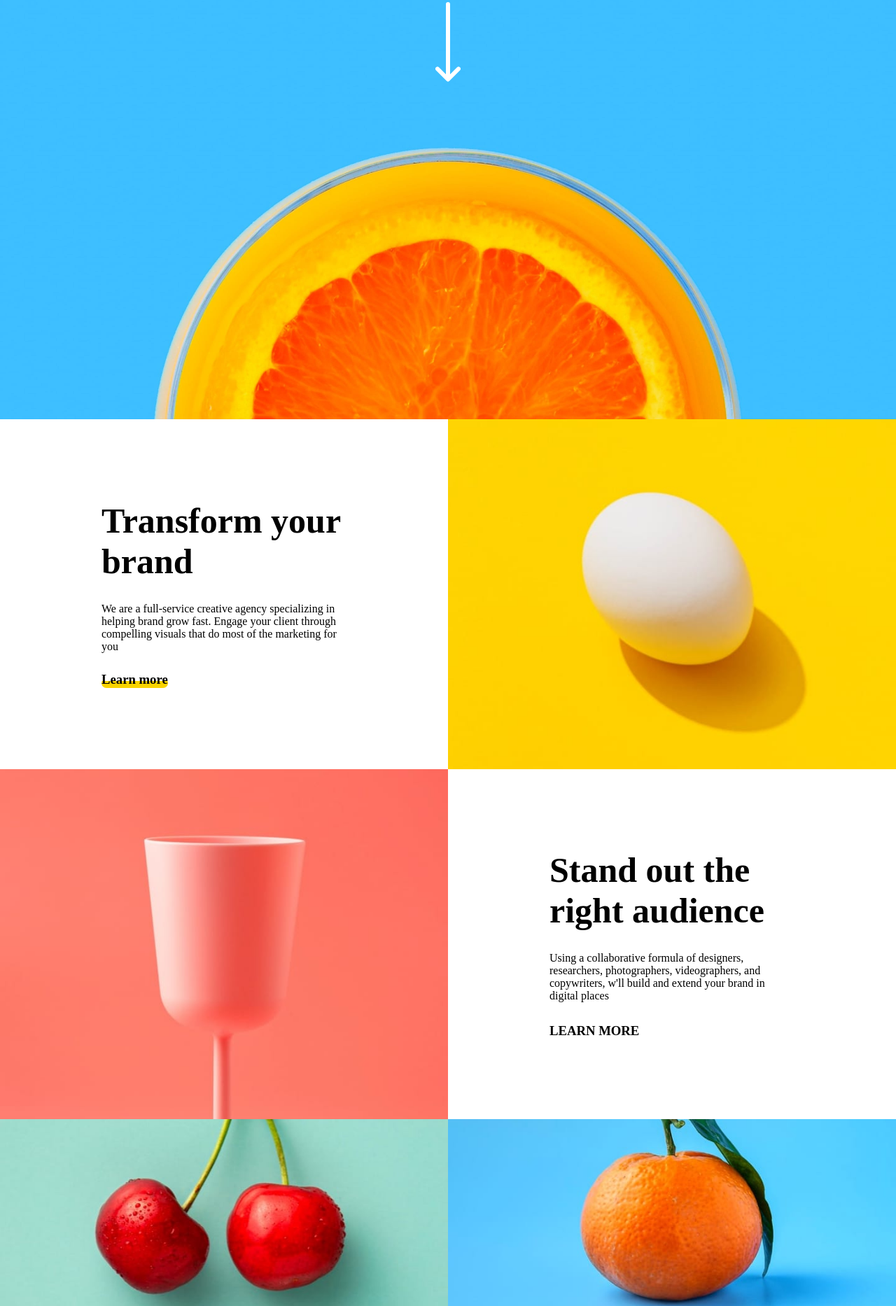
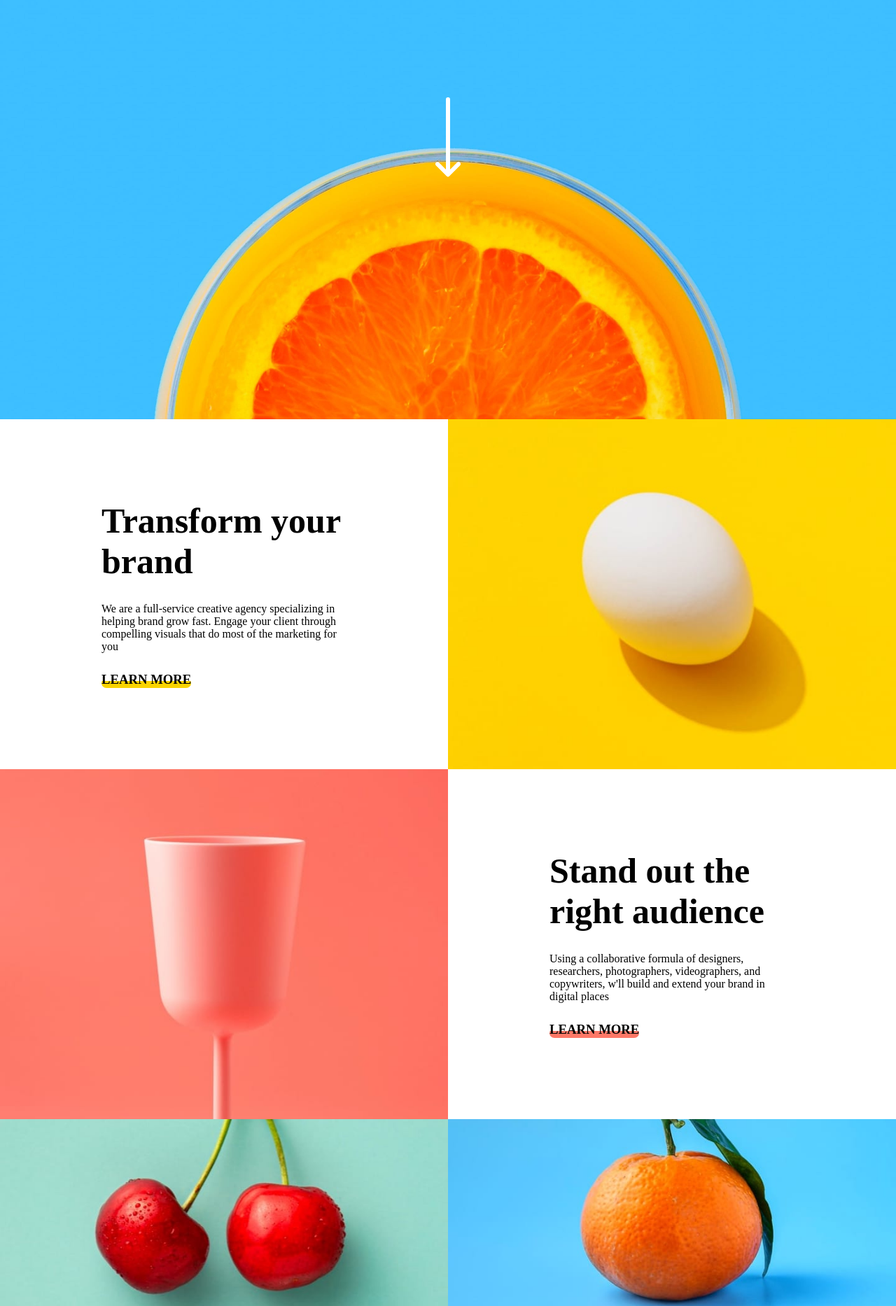
Before and after one commit to habeeb260702/sunnyside-agency-landing-page, a plain HTML site: page index.html in a window 1280 px wide. Shown: the part 201-2067 px from the top of the page at 70% size. Drawn offline with Linux system fonts and the light colour scheme.

Commit message:
Update index.html

```diff
--- a/index.html
+++ b/index.html
@@ -48,7 +48,7 @@ header nav .harmburger{
   display: none;
 }
 header h1{
-  font-size: 30px;
+  font-size: 60px;
   text-align: center;
   color: aliceblue;
   margin-top: 10px;
@@ -58,7 +58,7 @@ header h1{
 }
 .arrow{
   text-align: center;
-  margin-top: 50px;
+  margin-top: 150px;
 }
 .egg-layout{
   /* border: 2px solid green; */
@@ -132,6 +132,15 @@ header h1{
 .audience-content p{
   margin-top: 30px;
   margin-bottom: 30px;
+}
+.audience-content h3{
+  border-bottom: 10px solid var(--Soft-red);
+  display: inline-block;
+  line-height: 0.2;
+  border-top-left-radius: 10px;
+  border-bottom-right-radius: 10px;
+  border-bottom-left-radius: 10px;
+  border-top-right-radius: 10px;
 }
 
 .graphic-container{
@@ -358,6 +367,11 @@ header nav ul{
     height: 500px;
     background-image: url("./images/mobile/image-transform.jpg");
    }
+   .audience-container{
+    width: 100%;
+    height: 500px;
+    text-align: center;
+   }
    .grid-section{
     grid-template-columns: repeat(1, 1fr);
    }
@@ -433,7 +447,7 @@ header nav ul{
       <div class="transform-content">
         <h1>Transform your brand</h1>
         <p>We are a full-service creative agency specializing in helping brand grow fast. Engage your client through compelling visuals that do most of the marketing for you </p>
-        <h3>Learn more</h3>
+        <h3>LEARN MORE</h3>
       </div>
     </div>
     <div class="egg-image"></div>
```
